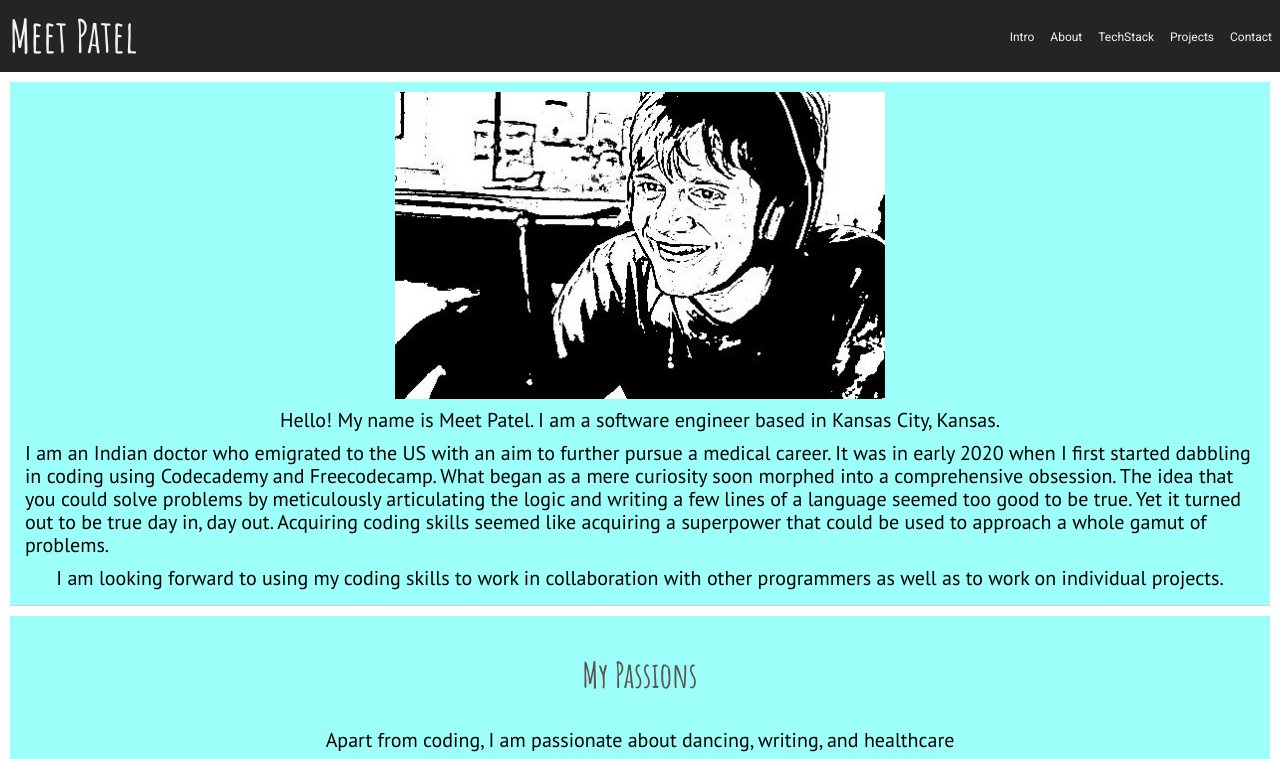
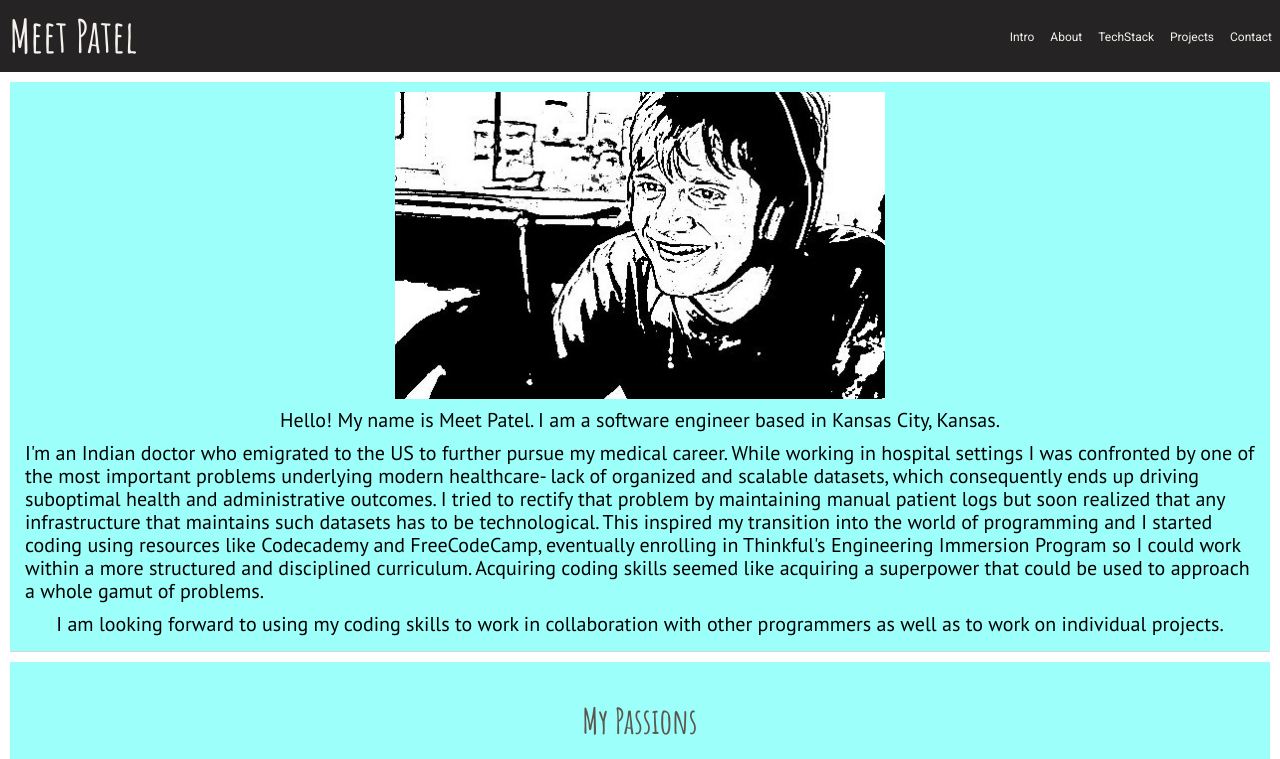
Before and after one commit to MeetPatel89/thinkful-portfolio, a plain HTML site: page index.html in a window 1280 px wide. Shown: the top 759 px of the page. Drawn offline with nearby package versions, Linux system fonts and the light colour scheme; a script that the page names is missing.

Commit message:
add detail about my coding journey

```diff
--- a/index.html
+++ b/index.html
@@ -47,7 +47,7 @@
             </div>
             <div class="intro-desc">
                 <p>Hello! My name is Meet Patel. I am a software engineer based in Kansas City, Kansas.</p>
-                <p>I am an Indian doctor who emigrated to the US with an aim to further pursue a medical career. It was in early 2020 when I first started dabbling in coding using Codecademy and Freecodecamp. What began as a mere curiosity soon morphed into a comprehensive obsession. The idea that you could solve problems by meticulously articulating the logic and writing a few lines of a language seemed too good to be true. Yet it turned out to be true day in, day out. Acquiring coding skills seemed like acquiring a superpower that could be used to approach a whole gamut of problems.</p>
+                <p>I'm an Indian doctor who emigrated to the US to further pursue my medical career. While working in hospital settings I was confronted by one of the most important problems underlying modern healthcare- lack of organized and scalable datasets, which consequently ends up driving suboptimal health and administrative outcomes. I tried to rectify that problem by maintaining manual patient logs but soon realized that any infrastructure that maintains such datasets has to be technological. This inspired my transition into the world of programming and I started coding using resources like Codecademy and FreeCodeCamp, eventually enrolling in Thinkful's Engineering Immersion Program so I could work within a more structured and disciplined curriculum. Acquiring coding skills seemed like acquiring a superpower that could be used to approach a whole gamut of problems.</p>
                 <p>I am looking forward to using my coding skills to work in collaboration with other programmers as well as to work on individual projects.</p>
             </div>
         </div>
--- a/style.css
+++ b/style.css
@@ -163,6 +163,7 @@ h2 {
   width: 200px;
   height: 350px;
   margin: 10px;
+  border-radius: 10px;
 }
 
 .project {
```
